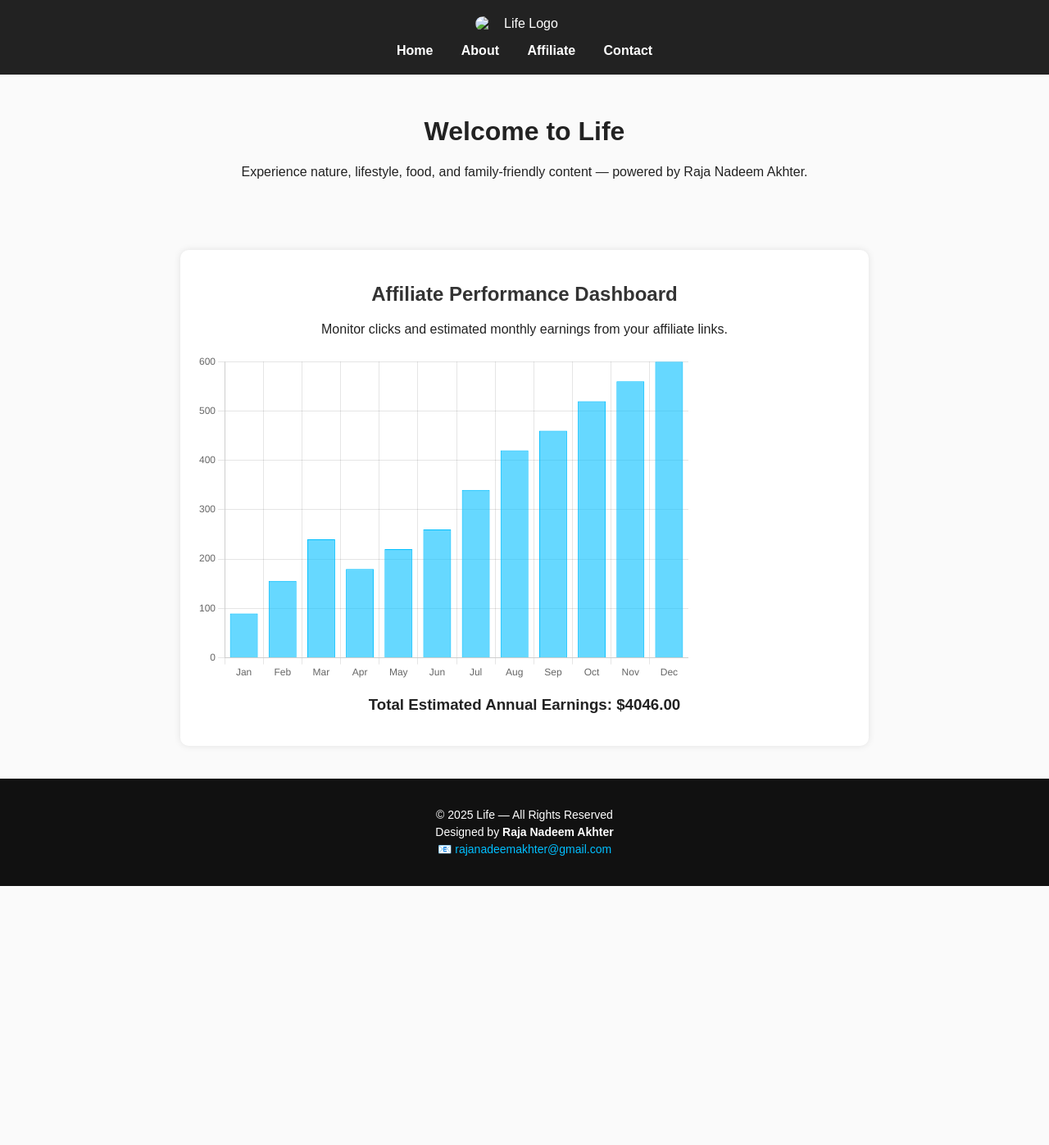
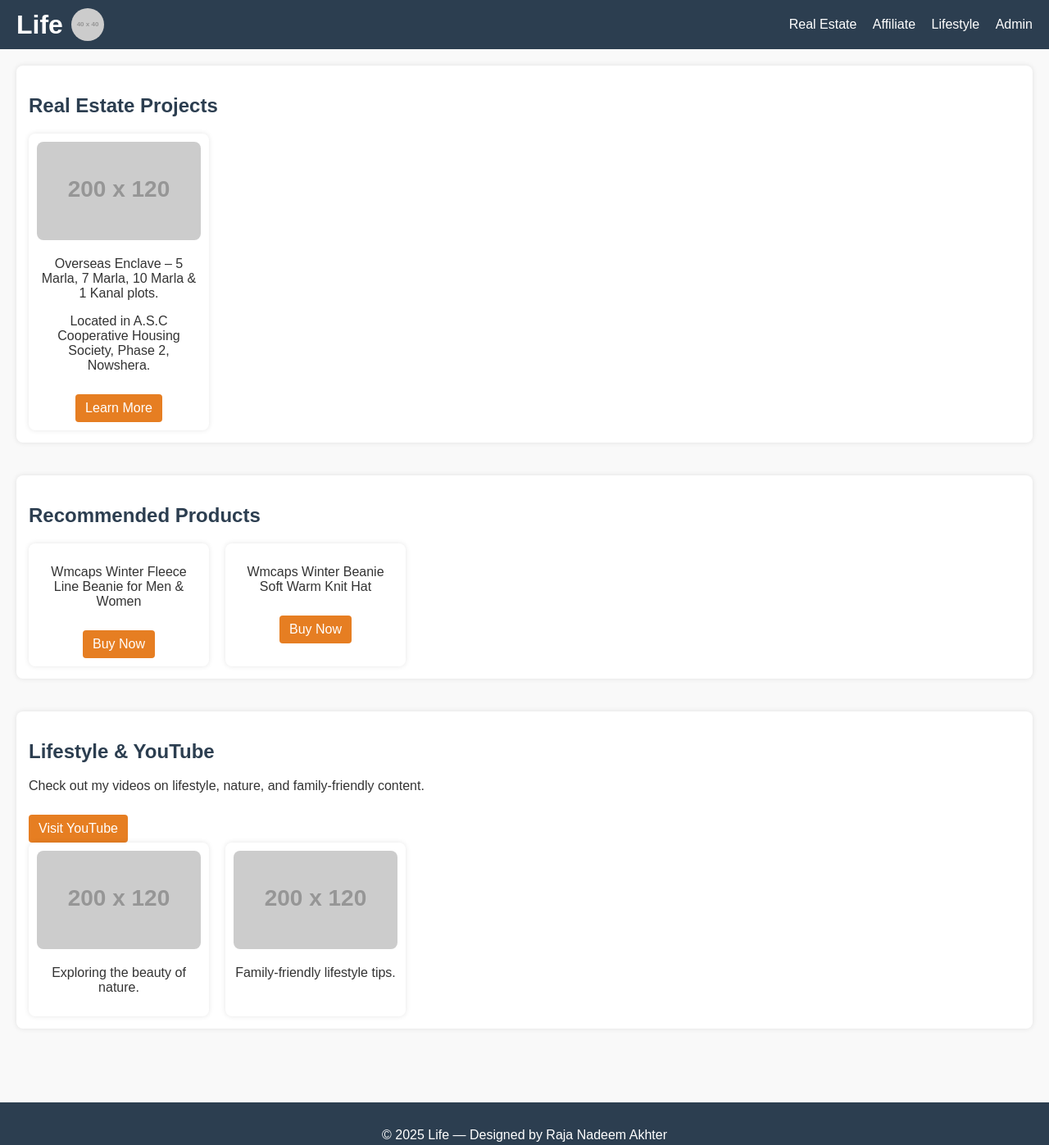
Before and after one commit to rajanadeemakhter/life, a plain HTML site: page index.html in a window 1280 px wide. Shown: the whole page at 82% size. Before the commit the page ends 1081 px from the top, so only its background shows below. Drawn offline with nearby package versions, Linux system fonts and the light colour scheme; placeholder pictures from the web are drawn by us.

Commit message:
Update index.html

```diff
--- a/index.html
+++ b/index.html
@@ -1,174 +1,129 @@
 <!DOCTYPE html>
 <html lang="en">
 <head>
-  <meta charset="UTF-8" />
-  <meta name="viewport" content="width=device-width, initial-scale=1.0" />
+<meta charset="UTF-8">
+<meta name="viewport" content="width=device-width, initial-scale=1.0">
 <title>Life — Designed by Raja Nadeem Akhter</title>
-
 <style>
-    /* ====== GLOBAL STYLE ====== */
-    body {
-      margin: 0;
-      font-family: Arial, sans-serif;
-      background: #fafafa;
-      color: #222;
-      text-align: center;
-    }
-
-    header {
-      background: #222;
-      color: white;
-      padding: 20px;
-      display: flex;
-      justify-content: center;
-      align-items: center;
-      flex-direction: column;
-    }
-
-    header img {
-      width: 120px;
-      height: auto;
-      border-radius: 10px;
-    }
-
-    nav {
-      margin-top: 15px;
-    }
-
-    nav a {
-      color: white;
-      text-decoration: none;
-      margin: 0 15px;
-      font-weight: bold;
-    }
-
-    nav a:hover {
-      color: #00bfff;
-    }
-
-    main {
-      padding: 30px;
-      animation: fadeIn 1.5s ease-in-out;
-    }
-
-    @keyframes fadeIn {
-      from {opacity: 0; transform: translateY(20px);}
-      to {opacity: 1; transform: translateY(0);}
-    }
-
-    /* ====== AFFILIATE DASHBOARD ====== */
-    .dashboard {
-      max-width: 800px;
-      margin: 40px auto;
-      background: #fff;
-      padding: 20px;
-      border-radius: 10px;
-      box-shadow: 0 0 8px rgba(0,0,0,0.1);
-    }
-
-    .dashboard h2 {
-      color: #333;
-    }
-
-    canvas {
-      margin-top: 20px;
-      width: 100%;
-      max-width: 600px;
-    }
-
-    /* ====== FOOTER ====== */
-    footer {
-      background: #111;
-      color: white;
-      padding: 20px;
-      font-size: 14px;
-      line-height: 1.5;
-    }
-
-    footer a {
-      color: #00bfff;
-      text-decoration: none;
-    }
-
-    /* ====== RESPONSIVE ====== */
-    @media (max-width: 768px) {
-      header img {
-        width: 80px;
-      }
-
-      nav a {
-        display: block;
-        margin: 8px 0;
-      }
-    }
+body { font-family: Arial, sans-serif; margin:0; padding:0; background:#f9f9f9; color:#333; }
+header { background:#2c3e50; color:white; padding:10px 20px; display:flex; justify-content:space-between; align-items:center; }
+header h1 { margin:0; }
+nav a { color:white; text-decoration:none; margin-left:15px; }
+.logo-profile { display:flex; align-items:center; }
+.profile-img { width:40px; height:40px; border-radius:50%; margin-left:10px; }
+main { padding:20px; }
+section { margin-bottom:40px; }
+h2 { color:#2c3e50; }
+.content-cards { display:flex; gap:20px; flex-wrap:wrap; }
+.card { background:white; padding:10px; border-radius:8px; box-shadow:0 0 6px rgba(0,0,0,0.1); width:200px; text-align:center; }
+.card img { width:100%; border-radius:8px; }
+.btn, .affiliate-btn { display:inline-block; margin-top:10px; padding:8px 12px; background:#e67e22; color:white; border-radius:4px; text-decoration:none; }
+footer { text-align:center; padding:15px; background:#2c3e50; color:white; margin-top:30px; }
+#admin-section { display:none; background:#f1f1f1; padding:20px; border-radius:8px; }
+#realestate, #affiliate, #lifestyle { background:white; padding:15px; border-radius:8px; box-shadow:0 0 6px rgba(0,0,0,0.1); }
+input[type=password] { padding:6px; margin-right:5px; border-radius:4px; border:1px solid #ccc; }
+button { padding:6px 10px; border:none; border-radius:4px; background:#e67e22; color:white; cursor:pointer; }
 </style>
 </head>
 <body>
 
-  <!-- HEADER -->
 <header>
-    <img src="your-logo.png" alt="Life Logo" />
+<div class="logo-profile">
+<h1>Life</h1>
+<img src="https://via.placeholder.com/40" alt="Raja Nadeem Akhter" class="profile-img">
+</div>
 <nav>
-      <a href="#">Home</a>
-      <a href="#">About</a>
-      <a href="#">Affiliate</a>
-      <a href="#">Contact</a>
+<a href="#realestate">Real Estate</a>
+<a href="#affiliate">Affiliate</a>
+<a href="#lifestyle">Lifestyle</a>
+<a href="#admin-section" onclick="promptAdmin()">Admin</a>
 </nav>
 </header>
 
-  <!-- MAIN CONTENT -->
 <main>
-    <h1>Welcome to Life</h1>
-    <p>Experience nature, lifestyle, food, and family-friendly content — powered by Raja Nadeem Akhter.</p>
+<!-- Real Estate Section -->
+<section id="realestate">
+<h2>Real Estate Projects</h2>
+<div class="content-cards">
+<div class="card">
+<img src="https://via.placeholder.com/200x120" alt="Overseas Enclave">
+<p>Overseas Enclave – 5 Marla, 7 Marla, 10 Marla & 1 Kanal plots.</p>
+<p>Located in A.S.C Cooperative Housing Society, Phase 2, Nowshera.</p>
+<a href="#" class="btn">Learn More</a>
+</div>
+</div>
+</section>
+
+<!-- Affiliate Section -->
+<section id="affiliate">
+<h2>Recommended Products</h2>
+<div class="content-cards">
+<div class="card">
+<p>Wmcaps Winter Fleece Line Beanie for Men & Women</p>
+<a href="https://amzn.to/4qQyEgu" target="_blank" class="affiliate-btn">Buy Now</a>
+</div>
+<div class="card">
+<p>Wmcaps Winter Beanie Soft Warm Knit Hat</p>
+<a href="https://amzn.to/49IPLup" target="_blank" class="affiliate-btn">Buy Now</a>
+</div>
+</div>
+</section>
+
+<!-- Lifestyle Section -->
+<section id="lifestyle">
+<h2>Lifestyle & YouTube</h2>
+<p>Check out my videos on lifestyle, nature, and family-friendly content.</p>
+<a href="https://www.youtube.com/@rajanadeemakhter52" target="_blank" class="btn">Visit YouTube</a>
+<div class="content-cards">
+<div class="card">
+<img src="https://via.placeholder.com/200x120" alt="Nature">
+<p>Exploring the beauty of nature.</p>
+</div>
+<div class="card">
+<img src="https://via.placeholder.com/200x120" alt="Family Life">
+<p>Family-friendly lifestyle tips.</p>
+</div>
+</div>
+</section>
+
+<!-- Admin Section -->
+<section id="admin-section">
+<h2>Admin Dashboard</h2>
+<p>Total Affiliate Clicks: <span id="click-count">0</span></p>
+<button id="simulate-click">Simulate Click (Test)</button>
+<h3>Notes:</h3>
+<p>All user interactions are safe. No auto-click scripts included.</p>
+</section>
+
 </main>
 
-  <!-- AFFILIATE DASHBOARD -->
-  <section class="dashboard">
-    <h2>Affiliate Performance Dashboard</h2>
-    <p>Monitor clicks and estimated monthly earnings from your affiliate links.</p>
-    <canvas id="salesChart"></canvas>
-    <div id="revenueDisplay"></div>
-  </section>
-
-  <!-- FOOTER -->
 <footer>
-    <p>© 2025 Life — All Rights Reserved<br>
-    Designed by <strong>Raja Nadeem Akhter</strong><br>
-    📧 <a href="mailto:rajanadeemakhter@gmail.com">rajanadeemakhter@gmail.com</a></p>
+<p>© 2025 Life — Designed by Raja Nadeem Akhter</p>
 </footer>
 
-  <!-- SCRIPT -->
-  <script src="https://cdn.jsdelivr.net/npm/chart.js"></script>
 <script>
-    // === SIMULATED DATA ===
-    const months = ["Jan", "Feb", "Mar", "Apr", "May", "Jun", "Jul", "Aug", "Sep", "Oct", "Nov", "Dec"];
-    const clicks = [45, 78, 120, 90, 110, 130, 170, 210, 230, 260, 280, 300];
-    const sales = clicks.map(c => c * 0.4); // conversion rate estimate
-    const revenue = sales.map(s => s * 5); // assume $5 per sale
+// Admin access
+function promptAdmin() {
+const pwd = prompt("Enter Admin Password:");
+if (pwd === "YourSecurePassword123") { // CHANGE to your actual password
+document.getElementById('admin-section').style.display = 'block';
+document.getElementById('admin-section').scrollIntoView({behavior: 'smooth'});
+} else {
+alert("Incorrect password!");
+}
+}
 
-    const ctx = document.getElementById('salesChart').getContext('2d');
-    new Chart(ctx, {
-      type: 'bar',
-      data: {
-        labels: months,
-        datasets: [{
-          label: 'Estimated Monthly Earnings ($)',
-          data: revenue,
-          backgroundColor: 'rgba(0, 191, 255, 0.6)',
-          borderColor: '#00bfff',
-          borderWidth: 1
-        }]
-      },
-      options: {
-        scales: { y: { beginAtZero: true } },
-        plugins: { legend: { display: false } }
+// Affiliate click simulation
+let clickCount = 0;
+const clickCountSpan = document.getElementById('click-count');
+const simulateClickBtn = document.getElementById('simulate-click');
+if (simulateClickBtn) {
+simulateClickBtn.addEventListener('click', () => {
+clickCount++;
+clickCountSpan.textContent = clickCount;
+});
 }
-    });
+</script>
 
-    // Display estimated annual revenue
-    const totalRevenue = revenue.reduce((a,b)=>a+b,0);
-    document.getElementById('revenueDisplay').innerHTML =
-      `<h3>Total Estimated Annual Earnings: $${totalRevenue.toFixed(2)}</h3>`;
-  </script>
 </body>
 </html>
```
Lines whose indentation alone changed are shown as unchanged.
